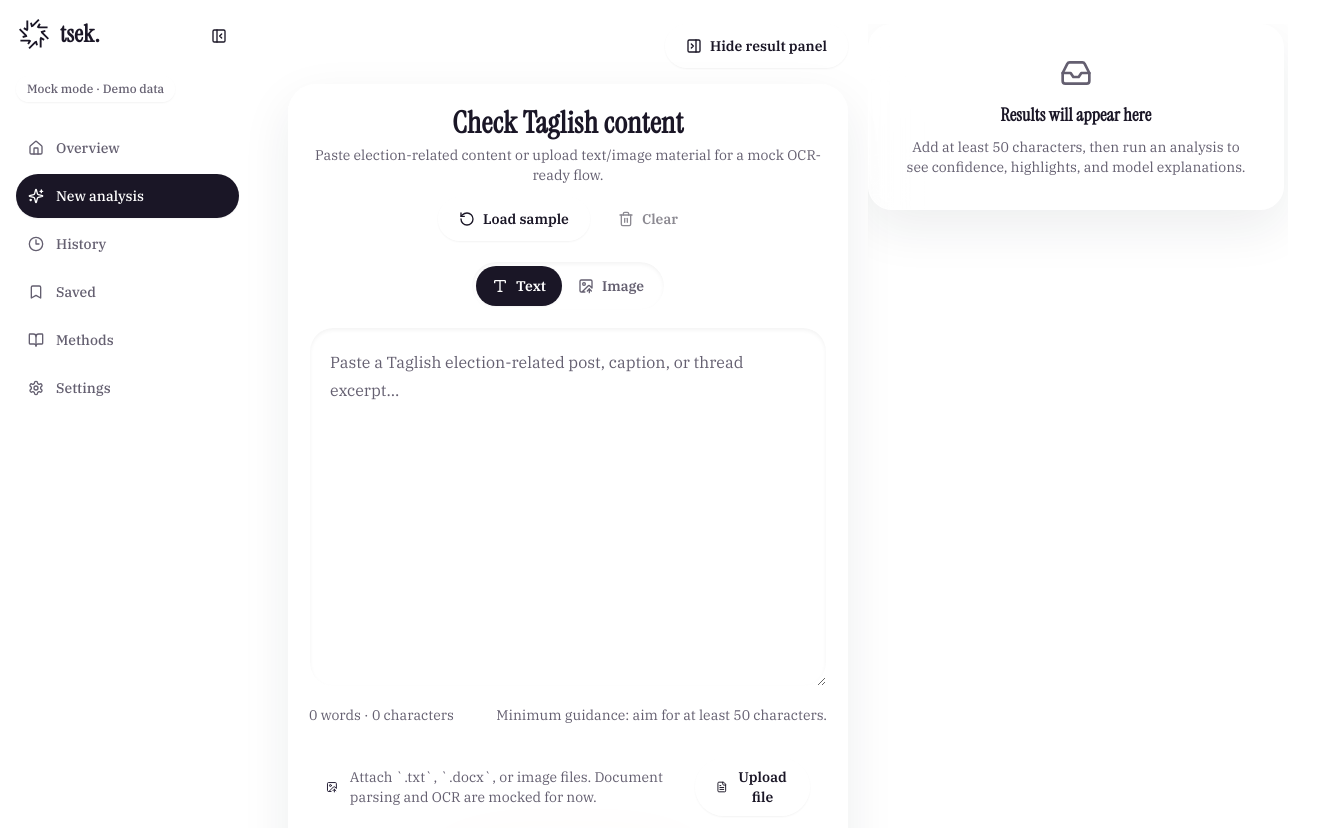
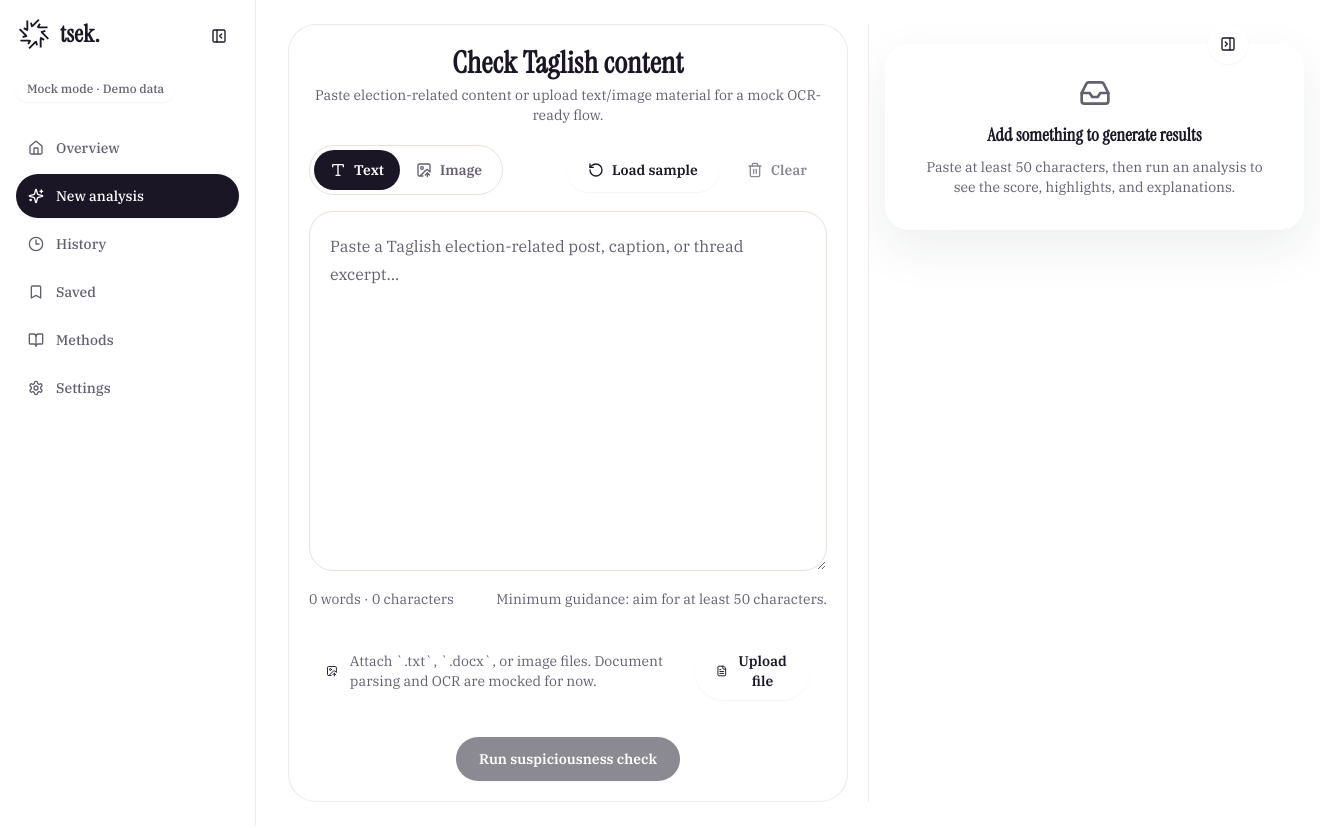
Before and after one commit to Clarkkentooo/taglish-credibility-checker, a Next.js app: page /dashboard/checker in a window 1280 px wide. Shown: the top 828 px of the page, 1320 px wide, since content can reach past the window. Built offline with nearby package versions, Linux system fonts and the light colour scheme; no server answers.

Commit message:
Add inline highlights and result accordions

```diff
--- a/src/app/globals.css
+++ b/src/app/globals.css
@@ -65,6 +65,28 @@ select {
   outline-offset: 3px;
 }
 
+.result-scrollbar {
+  scrollbar-color: rgb(var(--color-muted) / 0.28) transparent;
+  scrollbar-width: thin;
+}
+
+.result-scrollbar::-webkit-scrollbar {
+  width: 8px;
+}
+
+.result-scrollbar::-webkit-scrollbar-track {
+  background: transparent;
+}
+
+.result-scrollbar::-webkit-scrollbar-thumb {
+  background: rgb(var(--color-muted) / 0.22);
+  border-radius: 999px;
+}
+
+.result-scrollbar::-webkit-scrollbar-thumb:hover {
+  background: rgb(var(--color-muted) / 0.34);
+}
+
 @media (prefers-reduced-motion: reduce) {
   *,
   *::before,
--- a/src/components/checker/CheckerWorkspace.tsx
+++ b/src/components/checker/CheckerWorkspace.tsx
@@ -45,25 +45,32 @@ export function CheckerWorkspace({ initialText = "" }: { initialText?: string })
   }
 
   return (
-    <div className={cn("grid gap-5", resultsOpen ? "xl:grid-cols-[minmax(560px,1fr)_420px]" : "xl:grid-cols-1")}>
-      <div className="mx-auto w-full max-w-3xl space-y-4">
-        <div className="flex justify-end">
-          <Button variant="secondary" onClick={() => setResultsOpen((value) => !value)} aria-expanded={resultsOpen} aria-controls="analysis-result-sidebar">
-            {resultsOpen ? <PanelRightClose className="mr-2 h-4 w-4" /> : <PanelRightOpen className="mr-2 h-4 w-4" />}
-            {resultsOpen ? "Hide result panel" : "Show result panel"}
-          </Button>
-        </div>
+    <div className={cn("relative grid gap-5", resultsOpen ? "xl:grid-cols-[minmax(560px,1fr)_420px]" : "xl:grid-cols-1")}>
+      <div className="absolute right-0 top-0 z-10">
+        <Button
+          variant="secondary"
+          onClick={() => setResultsOpen((value) => !value)}
+          aria-expanded={resultsOpen}
+          aria-controls="analysis-result-sidebar"
+          aria-label={resultsOpen ? "Hide result panel" : "Show result panel"}
+          className="min-h-10 w-10 px-0"
+          title={resultsOpen ? "Hide result panel" : "Show result panel"}
+        >
+          {resultsOpen ? <PanelRightClose className="h-4 w-4" /> : <PanelRightOpen className="h-4 w-4" />}
+        </Button>
+      </div>
+      <div className="mx-auto w-full max-w-3xl space-y-4 pt-14 xl:pt-0">
         {!online ? <ErrorState title="Offline mode" description="You appear to be offline. Mock history remains visible, but analysis may not complete." /> : null}
-        <TextAnalysisEditor value={text} onChange={setText} onAnalyze={() => void runAnalysis()} loading={loading} />
+        <TextAnalysisEditor value={text} onChange={setText} onAnalyze={() => void runAnalysis()} loading={loading} result={result} />
       </div>
       {resultsOpen ? (
-        <aside id="analysis-result-sidebar" className="space-y-4 xl:sticky xl:top-6 xl:max-h-[calc(100vh-3rem)] xl:overflow-auto xl:pr-1" aria-label="Suspicion result panel">
+        <aside id="analysis-result-sidebar" className="result-scrollbar space-y-4 xl:-mr-8 xl:sticky xl:top-0 xl:max-h-screen xl:overflow-auto xl:border-l xl:border-border/70 xl:bg-white xl:px-4 xl:py-5" aria-label="Suspicion result panel">
           {loading ? <AnalysisProgress /> : null}
           {error ? <ErrorState title="Analysis could not finish" description={error} /> : null}
           {!loading && !error && result ? (
             <AnalysisResults result={result} />
           ) : !loading && !error ? (
-            <EmptyState title="Results will appear here" description="Add at least 50 characters, then run an analysis to see confidence, highlights, and model explanations." />
+            <EmptyState title="Add something to generate results" description="Paste at least 50 characters, then run an analysis to see the score, highlights, and explanations." />
           ) : null}
         </aside>
       ) : null}
--- a/src/components/checker/TextAnalysisEditor.tsx
+++ b/src/components/checker/TextAnalysisEditor.tsx
@@ -1,25 +1,30 @@
 "use client";
 
-import { FileText, ImageUp, RotateCcw, Trash2, Type } from "lucide-react";
+import { Eye, EyeOff, FileText, ImageUp, RotateCcw, Trash2, Type } from "lucide-react";
 import { type DragEvent, type ChangeEvent, useMemo, useRef, useState } from "react";
 import { Button } from "@/components/ui/button";
 import { brand } from "@/config/brand";
 import { countWords } from "@/lib/utils";
+import { InlineHighlightedText } from "@/components/results/InlineHighlightedText";
+import type { AnalysisResult } from "@/types/analysis";
 
 export function TextAnalysisEditor({
   value,
   onChange,
   onAnalyze,
   loading,
+  result,
 }: {
   value: string;
   onChange: (value: string) => void;
   onAnalyze: () => void;
   loading: boolean;
+  result?: AnalysisResult | null;
 }) {
   const [uploadMessage, setUploadMessage] = useState("");
   const [dragging, setDragging] = useState(false);
   const [inputMode, setInputMode] = useState<"text" | "image">("text");
+  const [highlightMode, setHighlightMode] = useState<"before" | "after">("after");
   const fileRef = useRef<HTMLInputElement>(null);
   const words = useMemo(() => countWords(value), [value]);
   const tooShort = value.trim().length > 0 && value.trim().length < 50;
@@ -53,13 +58,37 @@ export function TextAnalysisEditor({
   }
 
   return (
-    <section className="rounded-[1.75rem] border border-white/70 bg-white/78 p-5 shadow-soft backdrop-blur-xl" aria-labelledby="editor-heading">
+    <section className="rounded-[1.75rem] border border-border/70 bg-white p-5" aria-labelledby="editor-heading">
       <div className="flex flex-col items-center gap-3 text-center">
         <div>
           <h1 id="editor-heading" className="text-3xl font-black tracking-[0.015em]">Check Taglish content</h1>
           <p className="mt-1 text-sm text-muted">Paste election-related content or upload text/image material for a mock OCR-ready flow.</p>
         </div>
-        <div className="flex flex-wrap justify-center gap-2">
+      </div>
+      <div className="mt-5 flex flex-col gap-3 lg:flex-row lg:items-center lg:justify-between">
+        <div className="flex w-fit rounded-full border border-border bg-white p-1" role="tablist" aria-label="Input type">
+          <button
+            type="button"
+            role="tab"
+            aria-selected={inputMode === "text"}
+            onClick={() => setInputMode("text")}
+            className={`inline-flex min-h-10 items-center rounded-full px-4 text-sm font-semibold transition-colors ${inputMode === "text" ? "bg-ink text-white" : "text-muted hover:bg-canvas hover:text-ink"}`}
+          >
+            <Type className="mr-2 h-4 w-4" aria-hidden="true" />
+            Text
+          </button>
+          <button
+            type="button"
+            role="tab"
+            aria-selected={inputMode === "image"}
+            onClick={() => setInputMode("image")}
+            className={`inline-flex min-h-10 items-center rounded-full px-4 text-sm font-semibold transition-colors ${inputMode === "image" ? "bg-ink text-white" : "text-muted hover:bg-canvas hover:text-ink"}`}
+          >
+            <ImageUp className="mr-2 h-4 w-4" aria-hidden="true" />
+            Image
+          </button>
+        </div>
+        <div className="flex flex-wrap justify-start gap-2 lg:justify-end">
           <Button variant="secondary" onClick={() => onChange(brand.sampleText)}>
             <RotateCcw className="mr-2 h-4 w-4" aria-hidden="true" />
             Load sample
@@ -70,36 +99,48 @@ export function TextAnalysisEditor({
           </Button>
         </div>
       </div>
-      <div className="mx-auto mt-5 flex w-fit rounded-full border border-white/80 bg-white/55 p-1 shadow-inner" role="tablist" aria-label="Input type">
+      {inputMode === "text" ? (
+        <>
+          {result ? (
+            <div className="mt-4 flex flex-wrap items-center justify-between gap-2">
+              <p className="text-sm font-medium text-muted">Review source text</p>
+              <div className="flex rounded-full border border-border bg-white p-1" aria-label="Highlight mode">
                 <button
                   type="button"
-          role="tab"
-          aria-selected={inputMode === "text"}
-          onClick={() => setInputMode("text")}
-          className={`inline-flex min-h-10 items-center rounded-full px-4 text-sm font-semibold ${inputMode === "text" ? "bg-ink text-white shadow-sm" : "text-muted"}`}
+                  onClick={() => setHighlightMode("before")}
+                  className={`inline-flex min-h-9 items-center rounded-full px-3 text-sm font-semibold transition-colors ${highlightMode === "before" ? "bg-ink text-white" : "text-muted hover:bg-canvas hover:text-ink"}`}
                 >
-          <Type className="mr-2 h-4 w-4" aria-hidden="true" />
-          Text
+                  <EyeOff className="mr-2 h-4 w-4" aria-hidden="true" />
+                  Before
                 </button>
                 <button
                   type="button"
-          role="tab"
-          aria-selected={inputMode === "image"}
-          onClick={() => setInputMode("image")}
-          className={`inline-flex min-h-10 items-center rounded-full px-4 text-sm font-semibold ${inputMode === "image" ? "bg-ink text-white shadow-sm" : "text-muted"}`}
+                  onClick={() => setHighlightMode("after")}
+                  className={`inline-flex min-h-9 items-center rounded-full px-3 text-sm font-semibold transition-colors ${highlightMode === "after" ? "bg-ink text-white" : "text-muted hover:bg-canvas hover:text-ink"}`}
                 >
-          <ImageUp className="mr-2 h-4 w-4" aria-hidden="true" />
-          Image
+                  <Eye className="mr-2 h-4 w-4" aria-hidden="true" />
+                  After
                 </button>
               </div>
-      {inputMode === "text" ? (
+            </div>
+          ) : null}
+          {result && highlightMode === "after" ? (
+            <InlineHighlightedText
+              text={value}
+              spans={result.highlightedSpans}
+              className="mt-4 min-h-[360px] w-full rounded-[1.5rem] border border-border bg-white p-5 text-ink"
+            />
+          ) : (
             <textarea
               aria-describedby="editor-help editor-count"
-          className="mt-4 min-h-[360px] w-full resize-y rounded-[1.5rem] border border-white/80 bg-white/60 p-5 leading-7 text-ink shadow-inner backdrop-blur transition placeholder:text-muted focus:border-primary"
+              className="mt-4 min-h-[360px] w-full resize-y rounded-[1.5rem] border border-border bg-white p-5 leading-7 text-ink transition placeholder:text-muted focus:border-primary"
               placeholder="Paste a Taglish election-related post, caption, or thread excerpt..."
               value={value}
               onChange={(event) => onChange(event.target.value)}
+              readOnly={Boolean(result && highlightMode === "before")}
             />
+          )}
+        </>
       ) : (
         <div
           onDragOver={(event) => {
--- a/src/components/layout/AppSidebar.tsx
+++ b/src/components/layout/AppSidebar.tsx
@@ -16,7 +16,7 @@ export function AppSidebar() {
   const [collapsed, setCollapsed] = useState(false);
 
   return (
-    <aside className={cn("hidden min-h-screen shrink-0 border-r border-white/70 bg-white/72 p-4 backdrop-blur-xl transition-all lg:block", collapsed ? "w-24" : "w-64")}>
+    <aside className={cn("hidden min-h-screen shrink-0 border-r border-border/70 bg-white p-4 transition-[width] duration-300 ease-out lg:block", collapsed ? "w-24" : "w-64")}>
       <div className={cn("flex items-start gap-2", collapsed ? "justify-center" : "justify-between")}>
         {collapsed ? (
           <button
@@ -26,7 +26,7 @@ export function AppSidebar() {
             onClick={() => setCollapsed(false)}
           >
             <span
-              className="block h-9 w-9 bg-ink shadow-glow"
+              className="block h-9 w-9 bg-ink"
               aria-hidden="true"
               style={{
                 WebkitMask: "url(/main-logo.svg) center / contain no-repeat",
@@ -41,7 +41,7 @@ export function AppSidebar() {
             <Button
               variant="ghost"
               aria-label="Collapse sidebar"
-              className="min-h-10 px-3"
+              className="min-h-10 px-3 transition-transform duration-300 ease-out hover:-translate-x-0.5"
               onClick={() => setCollapsed(true)}
             >
               <PanelLeftClose className="h-4 w-4" />
@@ -60,13 +60,12 @@ export function AppSidebar() {
               href={item.href}
               title={collapsed ? item.label : undefined}
               className={cn(
-                "flex min-h-11 items-center gap-3 rounded-full px-3 text-sm font-medium text-muted transition hover:bg-white/80 hover:text-ink",
-                collapsed && "justify-center px-0",
-                active && "bg-ink text-white shadow-sm",
+                "flex min-h-11 items-center gap-3 overflow-hidden rounded-full px-3 text-sm font-medium text-muted transition-colors duration-200 ease-out hover:bg-primary/8 hover:text-ink",
+                active && "bg-ink text-white shadow-sm hover:bg-ink hover:text-white",
               )}
             >
-              <Icon className="h-4 w-4" aria-hidden="true" />
-              {collapsed ? <span className="sr-only">{item.label}</span> : item.label}
+              <Icon className="h-4 w-4 shrink-0" aria-hidden="true" />
+              <span className={cn("whitespace-nowrap transition-all duration-300 ease-out", collapsed ? "w-0 translate-x-2 opacity-0" : "w-auto translate-x-0 opacity-100")}>{item.label}</span>
             </Link>
           );
         })}
--- a/src/components/layout/BrandLogo.tsx
+++ b/src/components/layout/BrandLogo.tsx
@@ -5,7 +5,7 @@ export function BrandLogo({ href = "/", compact = false }: { href?: string; comp
   return (
     <Link href={href} className="inline-flex items-center gap-2 rounded-lg">
       <span
-        className="h-9 w-9 bg-ink shadow-glow"
+        className="h-9 w-9 bg-ink"
         aria-hidden="true"
         style={{
           WebkitMask: "url(/main-logo.svg) center / contain no-repeat",
--- /dev/null
+++ b/src/components/results/InlineHighlightedText.tsx
@@ -0,0 +1,64 @@
+"use client";
+
+import { useMemo, useState } from "react";
+import type { ReactNode } from "react";
+import { cn } from "@/lib/utils";
+import type { HighlightedSpan } from "@/types/analysis";
+import { highlightLabel } from "./highlightLabels";
+
+export function InlineHighlightedText({
+  text,
+  spans,
+  className,
+}: {
+  text: string;
+  spans: HighlightedSpan[];
+  className?: string;
+}) {
+  const [active, setActive] = useState<HighlightedSpan | null>(spans[0] ?? null);
+  const parts = useMemo(() => {
+    const ordered = [...spans].sort((a, b) => a.start - b.start);
+    const built = ordered.reduce<{ cursor: number; nodes: ReactNode[] }>(
+      (acc, span) => ({
+        cursor: span.end,
+        nodes: [
+          ...acc.nodes,
+          text.slice(acc.cursor, span.start),
+          <button
+            key={span.id}
+            type="button"
+            onClick={() => setActive(span)}
+            className={cn(
+              "mx-0.5 rounded-md border px-1.5 py-0.5 text-left underline decoration-2 underline-offset-4 transition-colors hover:bg-white focus-visible:outline-primary",
+              span.direction === "credible"
+                ? "border-credible/35 bg-credible/10 decoration-credible"
+                : "border-critical/35 bg-critical/10 decoration-critical",
+            )}
+            aria-label={`${span.text}, ${highlightLabel[span.category]}, ${Math.round(span.weight * 100)} percent relative weight`}
+          >
+            {span.text}
+          </button>,
+        ],
+      }),
+      { cursor: 0, nodes: [] },
+    );
+
+    return [...built.nodes, text.slice(built.cursor)];
+  }, [spans, text]);
+
+  return (
+    <div className={className}>
+      <div className="leading-8">{parts}</div>
+      {active ? (
+        <div className="mt-4 rounded-[1.1rem] border border-border bg-white/75 p-4 text-sm" role="dialog" aria-label={`Explanation for ${active.text}`}>
+          <p className="font-semibold">{active.text}</p>
+          <p className="mt-1 text-muted">
+            {highlightLabel[active.category]} - {active.direction === "credible" ? "Reduces suspicion" : "Raises suspicion"} - Relative weight{" "}
+            {Math.round(active.weight * 100)}%
+          </p>
+          <p className="mt-3">{active.explanation}</p>
+        </div>
+      ) : null}
+    </div>
+  );
+}
--- a/src/components/ui/button.tsx
+++ b/src/components/ui/button.tsx
@@ -5,7 +5,7 @@ import { cn } from "@/lib/utils";
 type Variant = "primary" | "secondary" | "ghost" | "danger";
 
 const variants: Record<Variant, string> = {
-  primary: "bg-ink text-white shadow-glow hover:bg-ink/90",
+  primary: "bg-ink text-white shadow-sm hover:bg-ink/90",
   secondary: "border border-white/70 bg-white/70 text-ink shadow-sm backdrop-blur hover:bg-white",
   ghost: "text-ink hover:bg-white/60",
   danger: "border border-critical/25 bg-critical/10 text-critical hover:bg-critical/15",
```
Also changed, not shown: src/components/checker/AnalysisProgress.tsx (+14 -7 lines), src/components/results/AnalysisResults.tsx (+13 -0 lines), src/components/results/HighlightedText.tsx (+2 -53 lines), src/components/results/ResultAccordion.tsx (added, +20 -0 lines), src/components/results/highlightLabels.ts (added, +8 -0 lines). Lines whose indentation alone changed are shown as unchanged.
